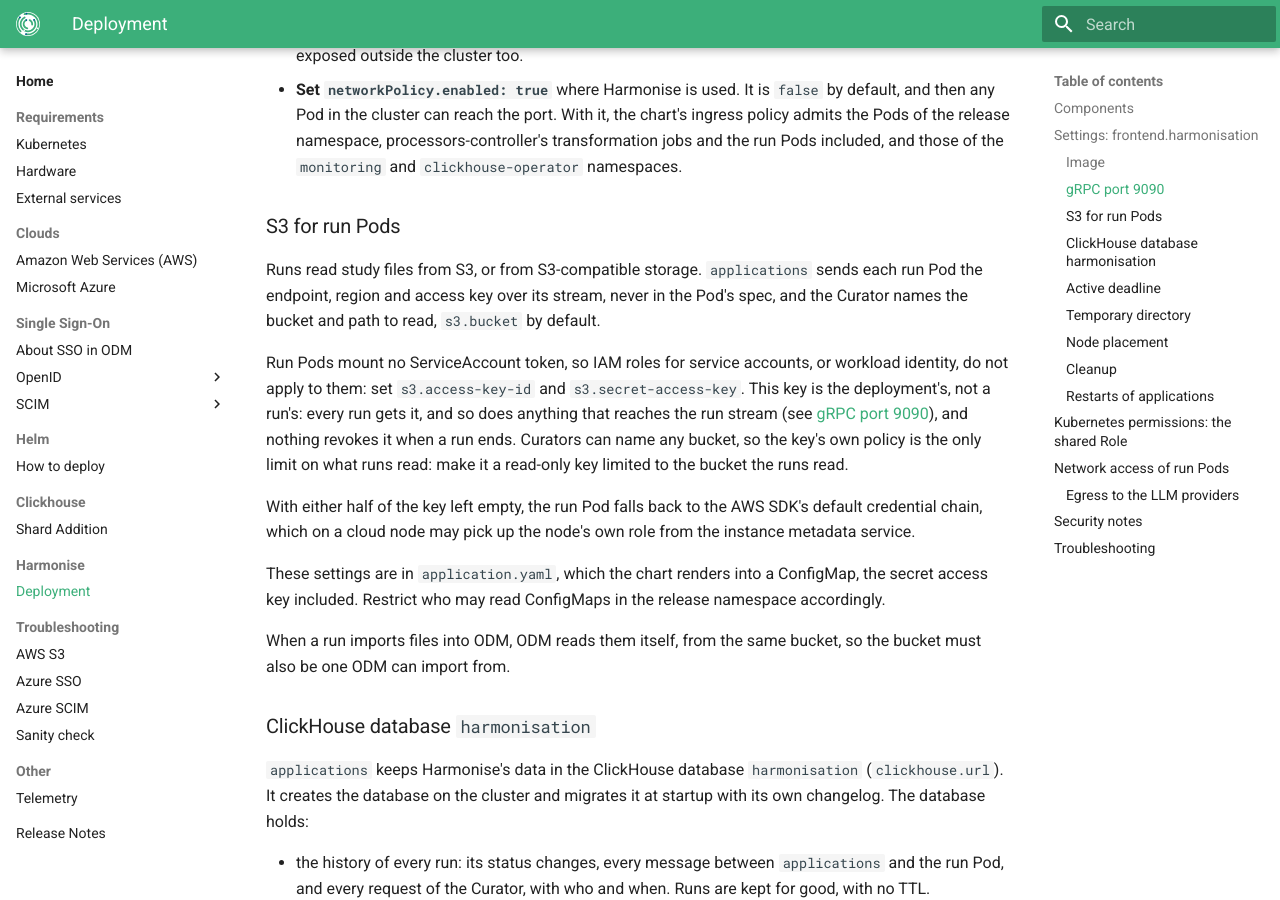
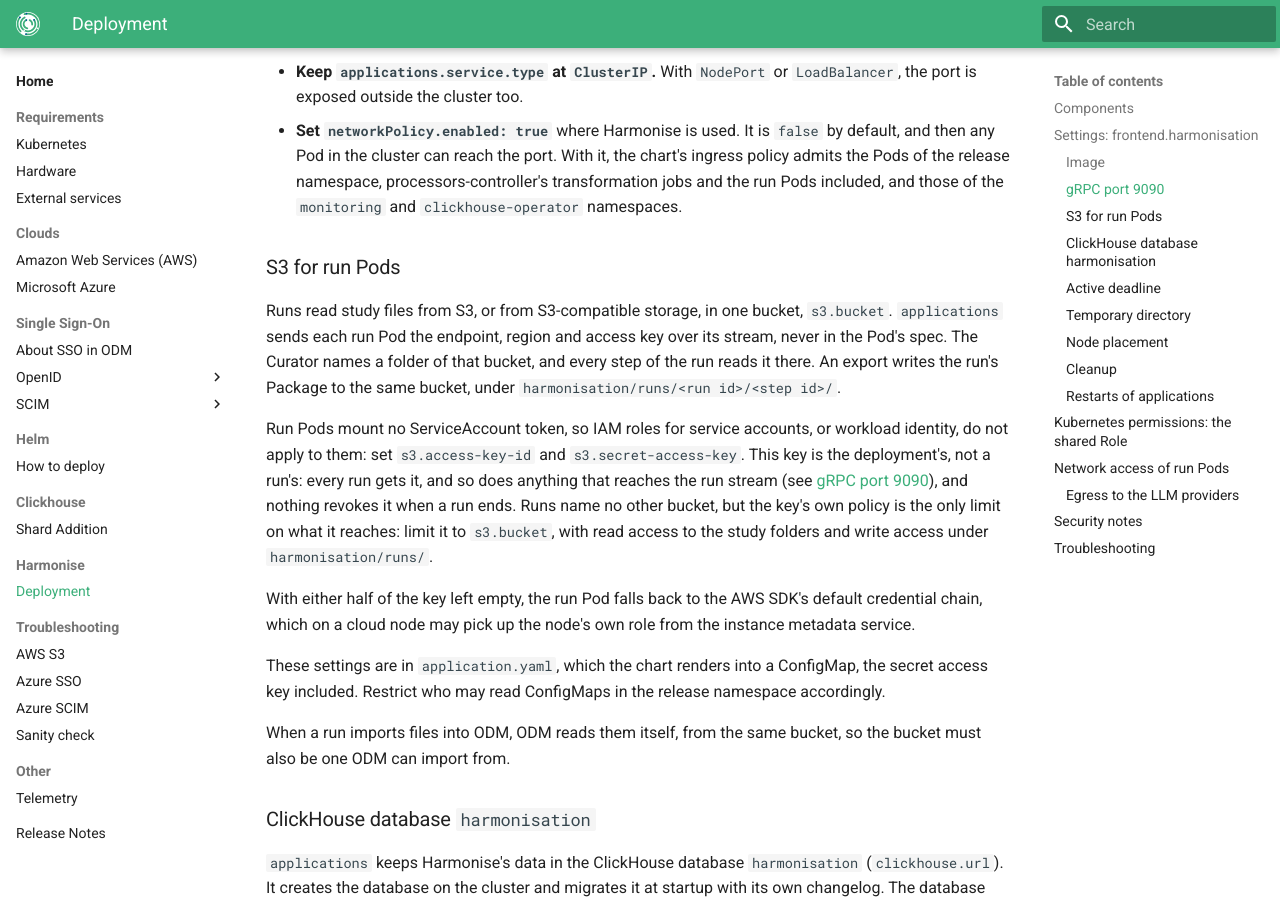
Before and after one commit to genestack/admin-docs, an MkDocs documentation site: the page built from docs/home/harmonise/deployment.md, in a window 1280 px wide and 900 px high, scrolled down 3969 px. Built offline with MkDocs 1.6.1 and Material for MkDocs 9.7.7, drawn with Linux system fonts in a browser that asks for light colours; the version menu is left out; some of the changed text lies outside the part shown.

Commit message:
BIA-222: One bucket for Harmonise runs, read and written
frontend.harmonisation.s3.bucket is the one bucket runs read and export to. Its key needs read on study folders and write under harmonisation/runs/, where export writes the Package.

Co-Authored-By: Claude Opus 5.5 <noreply@anthropic.com>

```diff
--- a/docs/home/harmonise/deployment.md
+++ b/docs/home/harmonise/deployment.md
@@ -58,10 +58,10 @@ Helm merges these values with the chart's own, so set only the keys you change.
 | `pod.metadata.labels` | empty | Labels each run Pod and its temporary directory's claim get besides their own. |
 | `pod.metadata.annotations` | empty | Annotations each run Pod gets besides its own. |
 | `odm.url` | `http://<fullname>-nginx:<nginx.service.http.port>` | ODM's API gateway, as run Pods call it. |
-| `s3.bucket` | empty | The bucket a run lists when the Curator names none. |
+| `s3.bucket` | empty | The bucket every run reads study folders from and writes its exports to. Curators name a folder in it, never a bucket. Required: while it is empty, runs cannot list, extract or export. |
 | `s3.endpoint` | empty | The S3 endpoint, for S3-compatible storage such as MinIO. Empty for AWS S3. |
 | `s3.region` | empty | The bucket's region. |
-| `s3.access-key-id`, `s3.secret-access-key` | empty | The access key run Pods read S3 with. |
+| `s3.access-key-id`, `s3.secret-access-key` | empty | The access key run Pods read and write S3 with. |
 
 `<fullname>` is the chart's full name: `fullnameOverride` if set, otherwise the release name if it contains `odm`, otherwise `<release>-odm`.
 
@@ -82,9 +82,9 @@ The stream is neither authenticated nor encrypted: a run Pod identifies itself o
 
 ### S3 for run Pods
 
-Runs read study files from S3, or from S3-compatible storage. `applications` sends each run Pod the endpoint, region and access key over its stream, never in the Pod's spec, and the Curator names the bucket and path to read, `s3.bucket` by default.
+Runs read study files from S3, or from S3-compatible storage, in one bucket, `s3.bucket`. `applications` sends each run Pod the endpoint, region and access key over its stream, never in the Pod's spec. The Curator names a folder of that bucket, and every step of the run reads it there. An export writes the run's Package to the same bucket, under `harmonisation/runs/<run id>/<step id>/`.
 
-Run Pods mount no ServiceAccount token, so IAM roles for service accounts, or workload identity, do not apply to them: set `s3.access-key-id` and `s3.secret-access-key`. This key is the deployment's, not a run's: every run gets it, and so does anything that reaches the run stream (see [gRPC port 9090](#grpc-port-9090)), and nothing revokes it when a run ends. Curators can name any bucket, so the key's own policy is the only limit on what runs read: make it a read-only key limited to the bucket the runs read.
+Run Pods mount no ServiceAccount token, so IAM roles for service accounts, or workload identity, do not apply to them: set `s3.access-key-id` and `s3.secret-access-key`. This key is the deployment's, not a run's: every run gets it, and so does anything that reaches the run stream (see [gRPC port 9090](#grpc-port-9090)), and nothing revokes it when a run ends. Runs name no other bucket, but the key's own policy is the only limit on what it reaches: limit it to `s3.bucket`, with read access to the study folders and write access under `harmonisation/runs/`.
 
 With either half of the key left empty, the run Pod falls back to the AWS SDK's default credential chain, which on a cloud node may pick up the node's own role from the instance metadata service.
 
```
